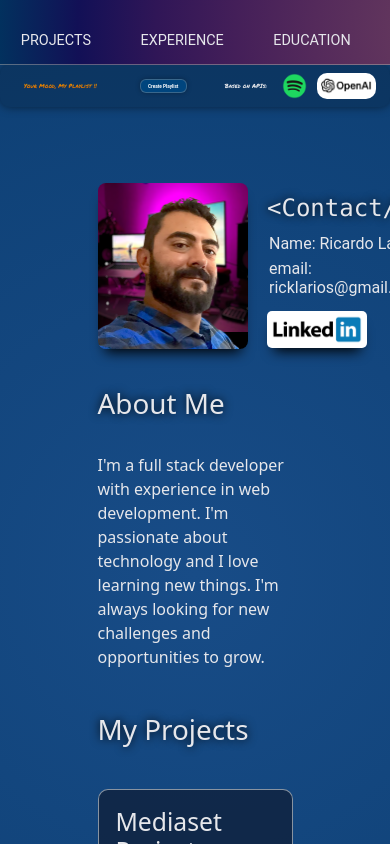
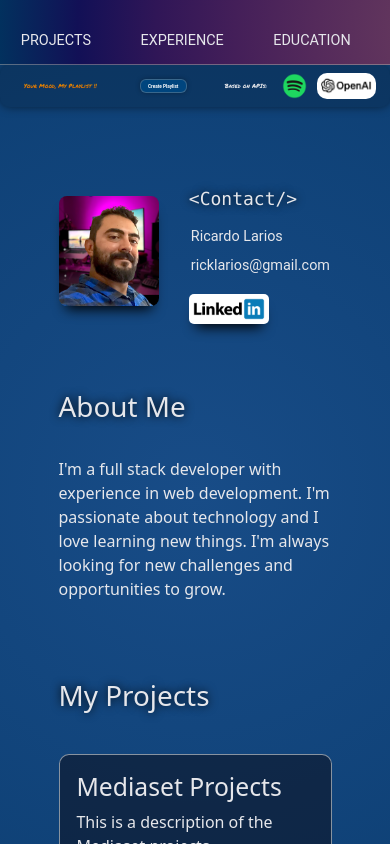
Before and after one commit to ricklarios/web-portafolio, a React (Create React App) app: page / in a window 390 px wide. Shown: the top 844 px of the page. Built offline with nearby package versions, Linux system fonts and the light colour scheme; no server answers.

Commit message:
Handle media query contact style

```diff
--- a/src/components/Contact.jsx
+++ b/src/components/Contact.jsx
@@ -7,16 +7,11 @@ import texts from "../utils/data";
 const Contact = forwardRef((props, ref) => {
   return (
     <div ref={ref} id="contact" className="contact-component">
-      <img
-        src={avatar}
-        alt="Avatar"
-        className="contact-avatar"
-        style={{ width: "150px" }}
-      />
+      <img src={avatar} alt="Avatar" className="contact-avatar" />
       <div className="contact-text-container">
         <h1 className="contact-title">&lt;Contact/&gt;</h1>
-        <p>Name: {texts.contacto.name}</p>
-        <p>email: {texts.contacto.email}</p>
+        <p>{texts.contacto.name}</p>
+        <p>{texts.contacto.email}</p>
         <a
           href="https://www.linkedin.com/in/ricklarios/"
           target="_blank"
--- a/src/styles/components/contact.css
+++ b/src/styles/components/contact.css
@@ -1,6 +1,6 @@
 .contact-component {
     position: relative;
-    padding-top: 8vh;
+    padding-top: 10vh;
     display: flex;
     flex-direction: row;
     gap: 5vw;
@@ -14,6 +14,7 @@
     gap: 0.1rem;
     align-items: start;
     justify-content: center;
+    padding: 5px;
 }
 .contact-component p {
     font: 1rem 'Roboto', sans-serif;
@@ -23,7 +24,7 @@
 }
 .contact-avatar {
     border-radius: 8px;
-    width: 100%;
+    width: 150px;
     margin-bottom: 10px;
     -webkit-box-shadow: 0px 10px 13px -7px #000000, 5px 5px 15px 5px rgba(0,0,0,0);
     box-shadow: 0px 10px 13px -7px #000000, 5px 5px 15px 5px rgba(0,0,0,0);
@@ -59,3 +60,44 @@
     color: black;
     padding: 7px;
 }
+@media (max-width: 1024px) {
+    .contact-component {
+        padding-top: 0;
+    }
+
+    .contact-component p {
+        font-size: 0.9rem;
+    }
+    .contact-avatar {
+        width: 120px;
+    }
+}
+@media (max-width: 768px) {
+    .contact-component {
+        flex-direction: row;
+        padding-top: 4vh;
+        gap: 3vh;
+    }
+    .contact-text-container {
+        gap: 0.5rem;
+    }
+    .contact-component p {
+        font-size: 0.9rem;
+    }
+    .contact-avatar {
+        width: 100px;
+    }
+    .contact-linkedin-logo {
+        width: 80px;
+    }
+    .contact-title {
+        font-size: large;
+    }
+    .contact-email-container {
+        width: 180px;
+        gap: 2vw;
+    }
+    .contact-email-container * {
+        padding: 5px;
+    }
+}
--- a/src/styles/components/main-section.css
+++ b/src/styles/components/main-section.css
@@ -3,33 +3,50 @@
     margin-top: 65px;
     display: flex;
     flex-direction: column;
-    gap: 1vh;
-    max-width: 1920px;
+    gap: 15vh;
+    max-width: 1400px;
+}
+.main-section > * {
+    padding-inline: 20vh;
+    margin-bottom: 0vw;
 }
 @media (max-width: 1024px) {
-
+    .main-section {
+        gap: 5vh;
+    }
     .main-section .contact-component{
         margin-top: 0;
     }
+    .main-section > * {
+    padding-inline: 15vw;
+    margin-bottom: 5vw;
+    }
+    .out-of-view .contact-component {
+        top: 80px;
+        left: -15px;
+        scale: 0.8;
+    }
 }
-
-.main-section > * {
-    padding-inline: 25vw;
-    margin-bottom: 5vw;
+@media (max-width: 768px) {
+    .out-of-view {
+        display: none;
+    }
 }
 .main-section h1 {
     text-shadow: 0px 0px 10px #000000;
 }
 .out-of-view {
     position: fixed;
-    top: 70px;
-    margin: 20px 10px;
+    top: 0px;
+    left: 10px;
     padding: 0;
-    scale: 0.8;
+
     opacity: 1;                  /* Comienza completamente visible */
     transition: opacity 0.5s ease 0.5s;
 }
-
+.out-of-view .contact-avatar {
+    display: none;
+}
 .out-of-view.hidden {
     opacity: 0;                  /* Termina completamente invisible */
     transition: opacity 0.5s ease;
@@ -41,5 +58,11 @@
     gap: 0.5vh;
 }
 .out-of-view .contact-component h1 {
-    font-size: 1.5rem;
+    font-size: 1.2rem;
 }
+.out-of-view .contact-component p {
+    font-size: 0.8rem;
+}
+.out-of-view .contact-component .contact-linkedin-logo {
+    width: 75px;
+}
```
